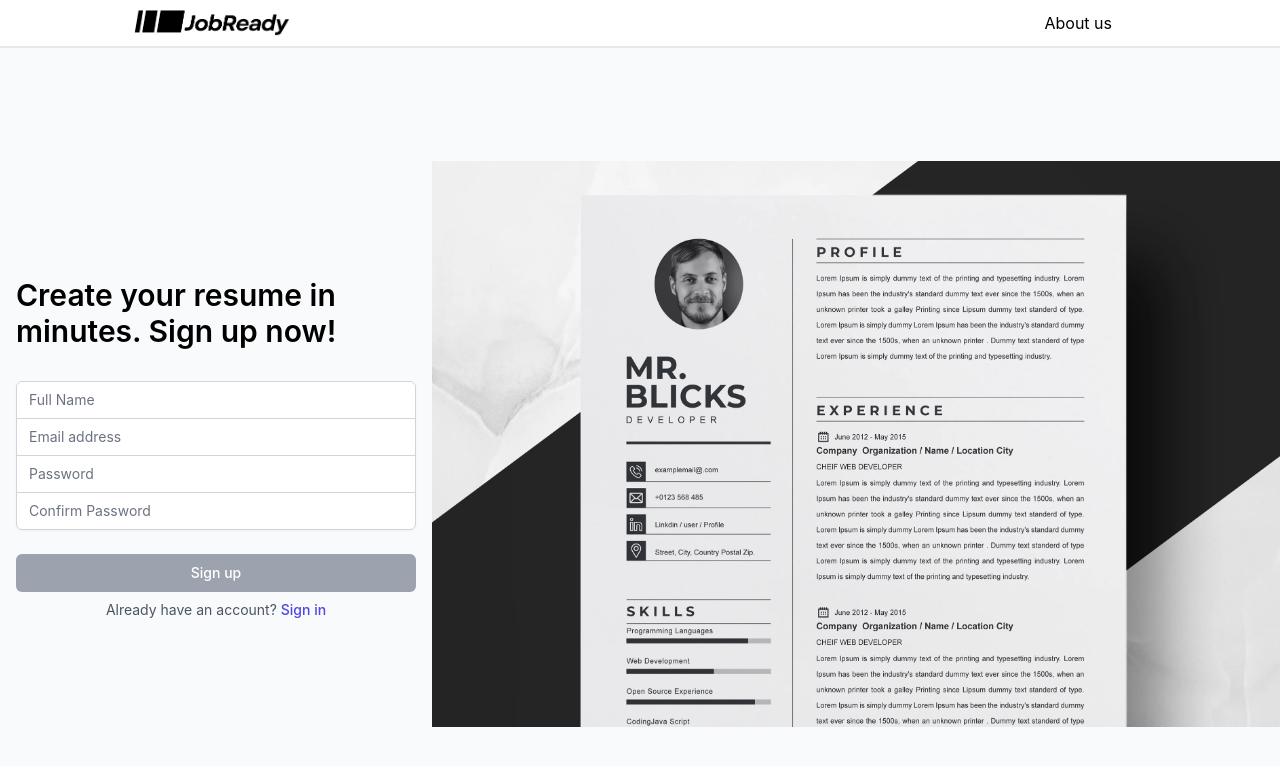
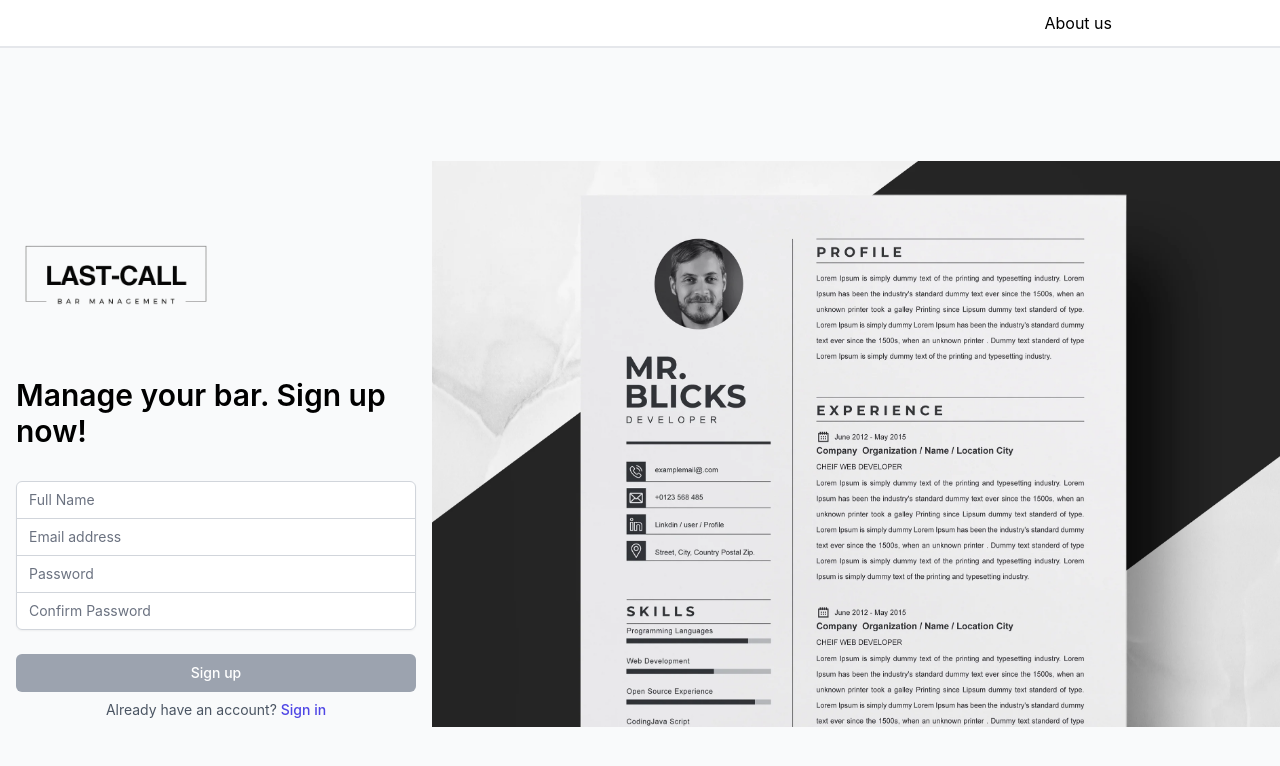
Before and after one commit to konkazazis/LastCall-ReactFrontEnd, a React (Create React App) app: page / in a window 1280 px wide. Shown: the top 766 px of the page. Built offline with nearby package versions, Linux system fonts and the light colour scheme; no server answers.

Commit message:
trying to replace components

```diff
--- a/src/components/header.js
+++ b/src/components/header.js
@@ -1,6 +1,6 @@
 import React, { useState, useRef, useEffect } from "react";
 import { Link, useNavigate } from "react-router-dom";
-import logo from "../assets/JobReady2-nobg-crp.png";
+import logo from "../assets/lastcallnobg.png";
 import userImage from "../assets/user-image.png";
 
 function Header() {
@@ -37,9 +37,9 @@ function Header() {
       <header className="bg-white w-full h-12 flex justify-center items-center border-b-2 z-10">
         <nav className="w-[80%] h-full flex justify-between">
           <div className="flex items-center ">
-            <button>
-              <img src={logo} alt="" className="w-[170px]" />
-            </button>
+            {/* <button>
+              <img src={logo} alt="" className="w-[170px] h-[150px]" />
+            </button> */}
           </div>
           <div className="flex items-center">
             <ul className="flex">
--- a/src/components/landingpage.js
+++ b/src/components/landingpage.js
@@ -4,6 +4,7 @@ import Login from "./login";
 import SignUp from "./signup";
 import Header from "./header.js";
 import CV from "../assets/cv.webp";
+import logo from "../assets/lastcallnobg.png";
 
 const LandingPage = () => {
   const [userId, setUserId] = useState(null);
@@ -26,8 +27,9 @@ const LandingPage = () => {
             {component.type === SignUp ? (
               <div className="w-[25rem]">
                 <div>
+                  <img src={logo} alt="" className="w-[200px] h-[200px]" />
                   <h1 className="text-3xl font-semibold mb-4">
-                    Create your resume in minutes. Sign up now!
+                    Manage your bar. Sign up now!
                   </h1>
                 </div>
                 <SignUp />
```
Also changed, not shown: src/assets/lastcallnobg.png (added).
